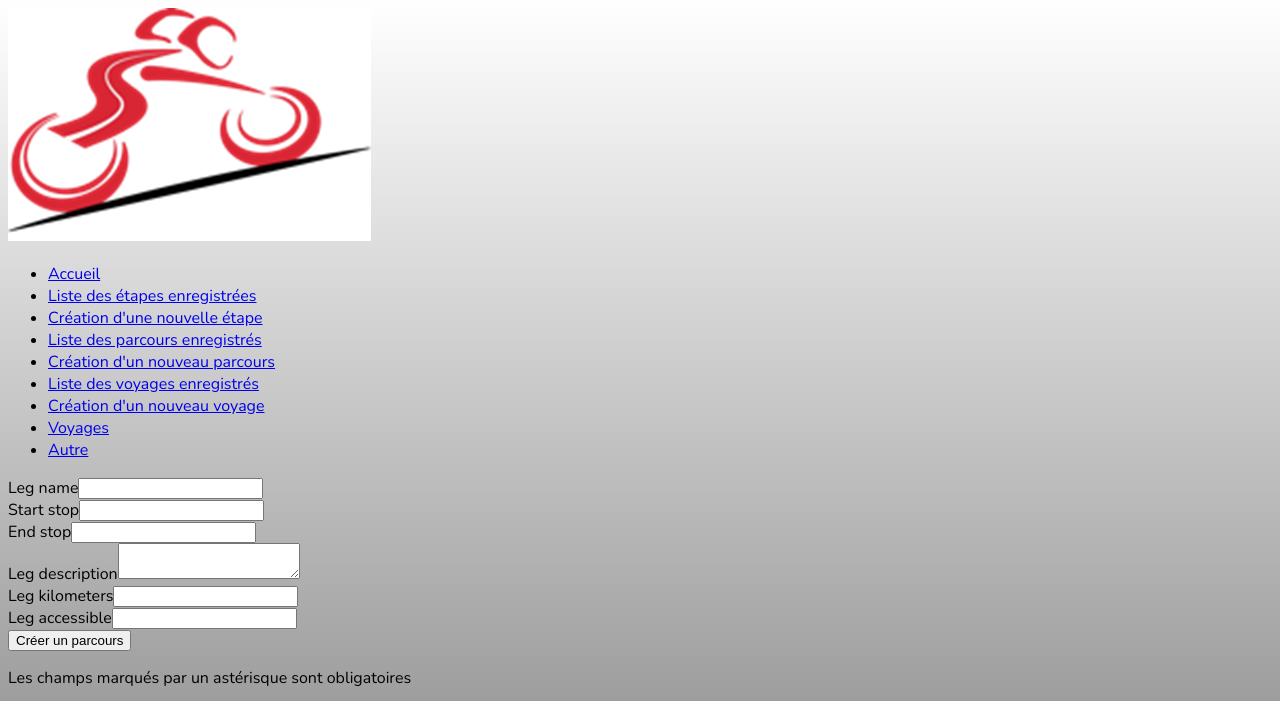
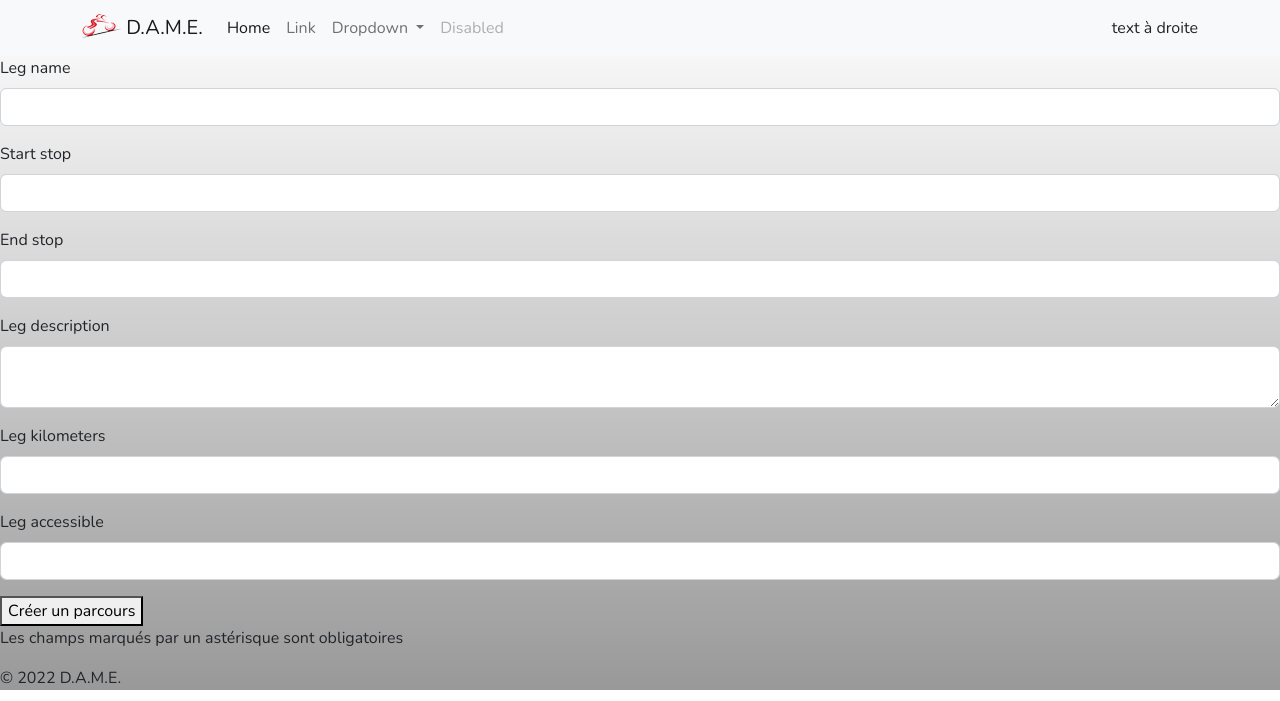
Before and after one commit to claudiekante/Dame, a Symfony app: template templates/leg/legCreate.html.twig in a window 1280 px wide. Shown: the top 701 px of the page. Run offline with Twig, Linux system fonts and the light colour scheme; the template is opened without the code that fills it, so the values that code supplies are empty; form fields are guessed from the names that the template uses; some libraries are stand-ins or nearby versions.

Commit message:
let's go with some bootstrap: Navbar

```diff
--- a/templates/base.html.twig
+++ b/templates/base.html.twig
@@ -3,9 +3,12 @@
 <head>
     <meta charset="UTF-8">
     <meta name="viewport"
-          content="width=device-width, user-scalable=no, initial-scale=1.0 ">
+          content="width=device-width, initial-scale=1.0 ">
     <meta http-equiv="X-UA-Compatible" content="ie=edge">
     <title> {% block title %} D.A.M.E. {% endblock %}</title>
+
+{#   - - - -  bootstrap  #}
+    <link href="https://cdn.jsdelivr.net/npm/bootstrap@5.2.3/dist/css/bootstrap.min.css" rel="stylesheet" integrity="sha384-rbsA2VBKQhggwzxH7pPCaAqO46MgnOM80zW1RWuH61DGLwZJEdK2Kadq2F9CUG65" crossorigin="anonymous">
 
     <link rel="preconnect" href="https://fonts.googleapis.com">
     <link rel="preconnect" href="https://fonts.gstatic.com" crossorigin>
@@ -29,8 +32,10 @@
 <body>
 
 <header>
-    <a href="{{ path('main_home') }}"><img src="{{ asset('img/LogoDame.jpg') }}" alt="DAME"></a>
+{#    <div class="container bg-success"> ciao#}
+{#    <a href="{{ path('main_home') }}"><img src="{{ asset('img/LogoDame.jpg') }}" alt="DAME"></a>#}
     {% include('inc/nav.html.twig') %}
+{#    </div>#}
 </header>
 
 {# read and display all flash messages #}
@@ -49,6 +54,8 @@
 <footer>
     <div>&copy; {{ "now"|date("Y") }} D.A.M.E. </div>
 </footer>
-
+{#--- javascript bootstrap#}
+<script src="https://cdn.jsdelivr.net/npm/@popperjs/core@2.11.6/dist/umd/popper.min.js" integrity="sha384-oBqDVmMz9ATKxIep9tiCxS/Z9fNfEXiDAYTujMAeBAsjFuCZSmKbSSUnQlmh/jp3" crossorigin="anonymous"></script>
+<script src="https://cdn.jsdelivr.net/npm/bootstrap@5.2.3/dist/js/bootstrap.min.js" integrity="sha384-cuYeSxntonz0PPNlHhBs68uyIAVpIIOZZ5JqeqvYYIcEL727kskC66kF92t6Xl2V" crossorigin="anonymous"></script>
 </body>
 </html>
--- a/templates/inc/nav.html.twig
+++ b/templates/inc/nav.html.twig
@@ -1,16 +1,55 @@
-<nav>
-    <ul>
-        <li><a href="{{ path('main_home') }}" title="Accueil">Accueil</a></li>
-        <li><a href="{{ path('stop_list') }}" title="Liste des étapes enregistrées">Liste des étapes enregistrées</a></li>
-        <li><a href="{{ path('stop_create') }}" title="Création d'une nouvelle étape">Création d'une nouvelle étape</a></li>
-        <li><a href="{{ path('leg_list') }}" title="Liste des parcours enregistrés">Liste des parcours enregistrés</a></li>
-        <li><a href="{{ path('leg_create') }}" title="Création d'un nouveau parcours">Création d'un nouveau parcours</a></li>
-        <li><a href="{{ path('journey_list') }}" title="Liste des voyages enregistrés">Liste des voyages enregistrés</a></li>
-        <li><a href="{{ path('journey_create') }}" title="Création d'un nouveau voyage">Création d'un nouveau voyage</a></li>
-{#        <li><a href="{{ path('legs_list') }}" title="Liste des etapes">Liste des Etapes</a></li>#}
-{#        <li><a href="{{ path('stop_create') }}" title="Création d'une nouvelle étape">Une nouvelle étape</a></li>#}
-{#        <li><a href="{{ path('leg_create') }}" title="Création d'un nouveau parcour">Un nouveau parcours</a></li>#}
-        <li><a href="#" title="Voyage">Voyages</a></li>
-        <li><a href="#" title="Autre">Autre</a></li>
-    </ul>
+{#<nav>#}
+{#    <ul>#}
+{#        <li><a href="{{ path('main_home') }}" title="Accueil">Accueil</a></li>#}
+{#        <li><a href="{{ path('stop_list') }}" title="Liste des étapes enregistrées">Liste des étapes enregistrées</a></li>#}
+{#        <li><a href="{{ path('stop_create') }}" title="Création d'une nouvelle étape">Création d'une nouvelle étape</a></li>#}
+{#        <li><a href="{{ path('leg_list') }}" title="Liste des parcours enregistrés">Liste des parcours enregistrés</a></li>#}
+{#        <li><a href="{{ path('leg_create') }}" title="Création d'un nouveau parcours">Création d'un nouveau parcours</a></li>#}
+{#        <li><a href="{{ path('journey_list') }}" title="Liste des voyages enregistrés">Liste des voyages enregistrés</a></li>#}
+{#        <li><a href="{{ path('journey_create') }}" title="Création d'un nouveau voyage">Création d'un nouveau voyage</a></li>#}
+{#        <li><a href="#" title="Voyage">Voyages</a></li>#}
+{#        <li><a href="#" title="Autre">Autre</a></li>#}
+{#    </ul>#}
+{#</nav>#}
+
+<nav class="navbar navbar-expand-lg bg-light">
+    <div class="container">
+        <a class="navbar-brand" href="{{ path('main_home') }}" title="Accueil">
+            <img src="{{ asset('img/LogoNavbar39x24.png')}}" alt="Logo Dame" width="39" height="24" class="d-inline-block align-text-top">
+
+            D.A.M.E.</a>
+        <button class="navbar-toggler" type="button" data-bs-toggle="collapse" data-bs-target="#navbarSupportedContent" aria-controls="navbarSupportedContent" aria-expanded="false" aria-label="Toggle navigation">
+            <span class="navbar-toggler-icon"></span>
+        </button>
+        <div class="collapse navbar-collapse" id="navbarSupportedContent">
+            <ul class="navbar-nav me-auto mb-2 mb-lg-0">
+                <li class="nav-item">
+                    <a class="nav-link active" aria-current="page" href="#">Home</a>
+                </li>
+                <li class="nav-item">
+                    <a class="nav-link" href="#">Link</a>
+                </li>
+                <li class="nav-item dropdown">
+                    <a class="nav-link dropdown-toggle" href="#" role="button" data-bs-toggle="dropdown" aria-expanded="false">
+                        Dropdown
+                    </a>
+                    <ul class="dropdown-menu">
+                        <li><a class="dropdown-item" href="#">Action</a></li>
+                        <li><a class="dropdown-item" href="#">Another action</a></li>
+                        <li><hr class="dropdown-divider"></li>
+                        <li><a class="dropdown-item" href="#">Something else here</a></li>
+                    </ul>
+                </li>
+                <li class="nav-item">
+                    <a class="nav-link disabled">Disabled</a>
+                </li>
+            </ul>
+
+            <div class="d-flex">text à droite</div>
+{#            <form class="d-flex" role="search">#}
+{#                <input class="form-control me-2" type="search" placeholder="Search" aria-label="Search">#}
+{#                <button class="btn btn-outline-success" type="submit">Search</button>#}
+{#            </form>#}
+        </div>
+    </div>
 </nav>
```
Also changed, not shown: public/img/LogoNavbar39x24.png (added), readme.md (added).
